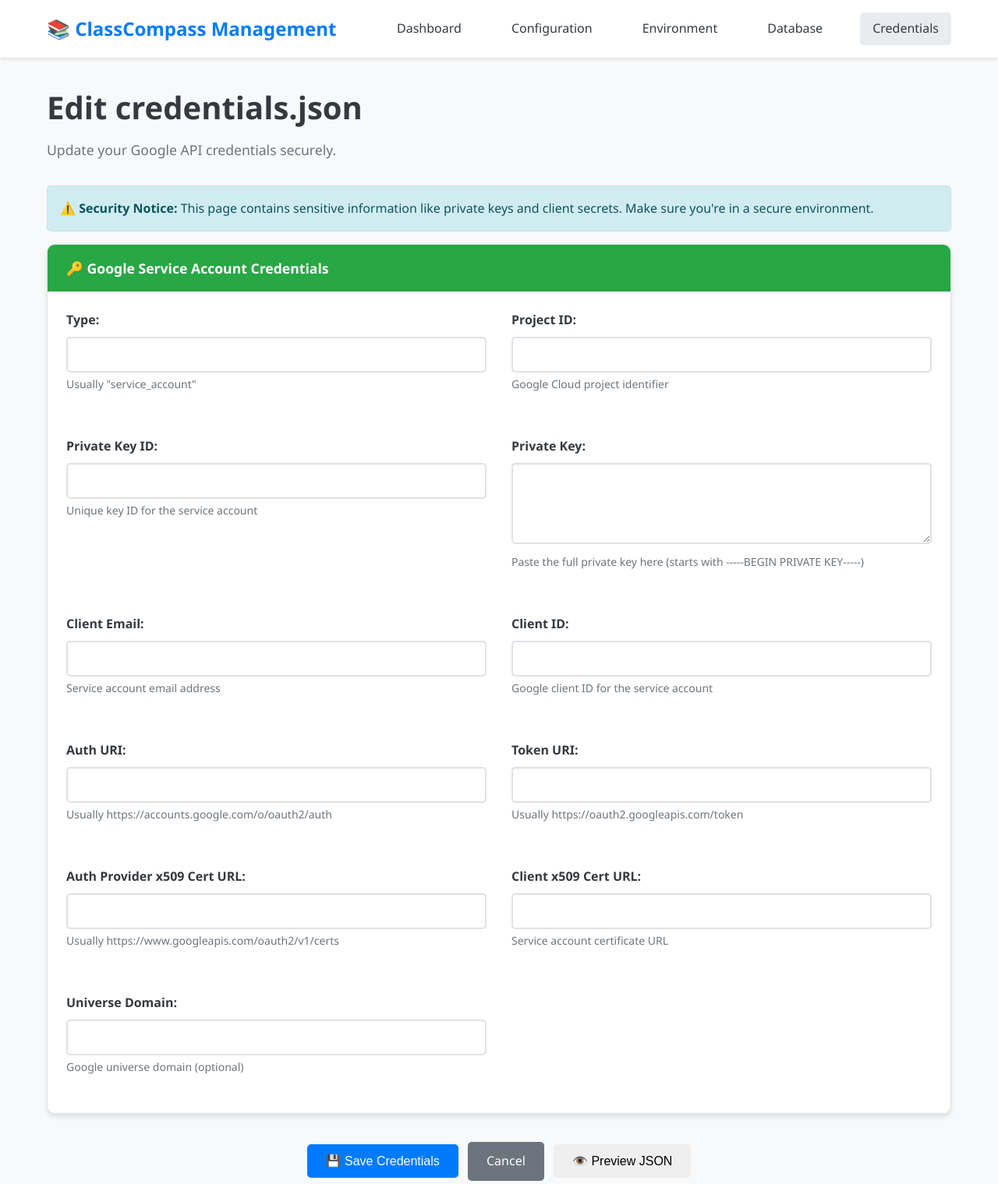
After one commit to Hannes-Schniz/classcompass, a Flask app: page /edit-credentials in a window 1280 px wide. The commit adds this page. Shown: the whole page at 78% size. Run offline with Flask 3, Linux system fonts and the light colour scheme.

Commit message:
added edit credentials page

```diff
--- a/web/app.py
+++ b/web/app.py
@@ -44,6 +44,8 @@
     "telegramToken": "",
     "telegramChat": ""
 }
+
+CREDENTIALS_PATH = os.path.join(os.path.dirname(__file__), '../credentials.json')
 
 # Utility Functions
 def load_config():
@@ -157,6 +159,7 @@
     except Exception as e:
         return {"error": str(e)}
 
+import time
 # Routes
 @app.route('/')
 def index():
@@ -370,13 +373,78 @@
         flash('Error resetting environment configuration!', 'error')
     return redirect(url_for('environment_page'))
 
+
+# Credentials editor route
+@app.route('/edit-credentials', methods=['GET', 'POST'])
+def edit_credentials():
+    # Read current credentials
+    try:
+        with open(CREDENTIALS_PATH, 'r', encoding='utf-8') as f:
+            creds = json.load(f)
+    except FileNotFoundError:
+        creds = {
+            "type": "", "project_id": "", "private_key_id": "",
+            "private_key": "", "client_email": "", "client_id": "",
+            "auth_uri": "", "token_uri": "",
+            "auth_provider_x509_cert_url": "",
+            "client_x509_cert_url": "", "universe_domain": ""
+        }
+    except json.JSONDecodeError:
+        flash("Error: credentials.json is malformed", "danger")
+        creds = {
+            "type": "", "project_id": "", "private_key_id": "",
+            "private_key": "", "client_email": "", "client_id": "",
+            "auth_uri": "", "token_uri": "",
+            "auth_provider_x509_cert_url": "",
+            "client_x509_cert_url": "", "universe_domain": ""
+        }
+
+    if request.method == 'POST':
+        # Extract form fields
+        fields = [
+            "type", "project_id", "private_key_id", "private_key",
+            "client_email", "client_id", "auth_uri", "token_uri",
+            "auth_provider_x509_cert_url", "client_x509_cert_url", "universe_domain"
+        ]
+        new_creds = {}
+        for field in fields:
+            val = request.form.get(field, '').strip()
+            new_creds[field] = val
+
+        # Validate non-empty for required fields
+        missing = [f for f in fields if new_creds[f] == ""]
+        if missing:
+            flash(f"Fields missing: {', '.join(missing)}", "warning")
+            return render_template('edit_credentials.html', creds=new_creds)
+
+        # Backup old credentials
+        backup_path = CREDENTIALS_PATH + '.bak.' + str(int(time.time()))
+        try:
+            if os.path.exists(CREDENTIALS_PATH):
+                os.replace(CREDENTIALS_PATH, backup_path)
+        except Exception as e:
+            app.logger.warning(f"Could not backup credentials: {e}")
+
+        # Write new credentials
+        try:
+            with open(CREDENTIALS_PATH, 'w', encoding='utf-8') as f:
+                json.dump(new_creds, f, indent=2)
+            flash("Credentials saved successfully.", "success")
+            return redirect(url_for('edit_credentials'))
+        except Exception as e:
+            app.logger.error(f"Error writing credentials.json: {e}")
+            flash("Error saving credentials.", "danger")
+            return render_template('edit_credentials.html', creds=new_creds)
+
+    # GET request
+    return render_template('edit_credentials.html', creds=creds)
+
+
 if __name__ == '__main__':
     # Create templates directory if it doesn't exist
     os.makedirs('templates', exist_ok=True)
-
     print("Starting ClassCompass Management Web GUI...")
     print("Open http://localhost:5001 in your browser")
     print("Press Ctrl+C to stop the server")
-
     # Run the Flask app on port 5001 to avoid conflicts
     app.run(host='0.0.0.0', port=5001, debug=True)
--- a/web/templates/base.html
+++ b/web/templates/base.html
@@ -386,6 +386,11 @@
             class="{% if request.endpoint == 'database_page' %}active{% endif %}"
             >Database</a
           >
+          <a
+            href="{{ url_for('edit_credentials') }}"
+            class="{% if request.endpoint == 'edit_credentials' %}active{% endif %}"
+            >Credentials</a
+          >
         </div>
       </div>
     </nav>
--- /dev/null
+++ b/web/templates/edit_credentials.html
@@ -0,0 +1,213 @@
+{% extends "base.html" %} {% block title %}Edit Credentials{% endblock %} {%
+block content %}
+<div class="page-header">
+  <h1>Edit credentials.json</h1>
+  <p>Update your Google API credentials securely.</p>
+</div>
+
+<div class="alert alert-info">
+  <strong>⚠️ Security Notice:</strong> This page contains sensitive information
+  like private keys and client secrets. Make sure you're in a secure
+  environment.
+</div>
+
+<form method="POST" id="credentialsForm">
+  <div
+    class="card"
+    style="margin: 1rem 0; border: 1px solid var(--border-color)">
+    <div class="card-header" style="background: var(--success-color)">
+      🔑 Google Service Account Credentials
+    </div>
+    <div class="card-body">
+      <div class="grid grid-2">
+        <div class="form-group">
+          <label for="type">Type:</label>
+          <input
+            type="text"
+            id="type"
+            name="type"
+            class="form-control"
+            value="{{ creds.type }}"
+            required />
+          <div class="help-text">Usually "service_account"</div>
+        </div>
+        <div class="form-group">
+          <label for="project_id">Project ID:</label>
+          <input
+            type="text"
+            id="project_id"
+            name="project_id"
+            class="form-control"
+            value="{{ creds.project_id }}"
+            required />
+          <div class="help-text">Google Cloud project identifier</div>
+        </div>
+        <div class="form-group">
+          <label for="private_key_id">Private Key ID:</label>
+          <input
+            type="text"
+            id="private_key_id"
+            name="private_key_id"
+            class="form-control"
+            value="{{ creds.private_key_id }}"
+            required />
+          <div class="help-text">Unique key ID for the service account</div>
+        </div>
+        <div class="form-group">
+          <label for="private_key">Private Key:</label>
+          <textarea
+            id="private_key"
+            name="private_key"
+            class="form-control"
+            rows="4"
+            required>
+{{ creds.private_key }}</textarea
+          >
+          <div class="help-text">
+            Paste the full private key here (starts with -----BEGIN PRIVATE
+            KEY-----)
+          </div>
+        </div>
+        <div class="form-group">
+          <label for="client_email">Client Email:</label>
+          <input
+            type="email"
+            id="client_email"
+            name="client_email"
+            class="form-control"
+            value="{{ creds.client_email }}"
+            required />
+          <div class="help-text">Service account email address</div>
+        </div>
+        <div class="form-group">
+          <label for="client_id">Client ID:</label>
+          <input
+            type="text"
+            id="client_id"
+            name="client_id"
+            class="form-control"
+            value="{{ creds.client_id }}"
+            required />
+          <div class="help-text">Google client ID for the service account</div>
+        </div>
+        <div class="form-group">
+          <label for="auth_uri">Auth URI:</label>
+          <input
+            type="text"
+            id="auth_uri"
+            name="auth_uri"
+            class="form-control"
+            value="{{ creds.auth_uri }}"
+            required />
+          <div class="help-text">
+            Usually https://accounts.google.com/o/oauth2/auth
+          </div>
+        </div>
+        <div class="form-group">
+          <label for="token_uri">Token URI:</label>
+          <input
+            type="text"
+            id="token_uri"
+            name="token_uri"
+            class="form-control"
+            value="{{ creds.token_uri }}"
+            required />
+          <div class="help-text">
+            Usually https://oauth2.googleapis.com/token
+          </div>
+        </div>
+        <div class="form-group">
+          <label for="auth_provider_x509_cert_url"
+            >Auth Provider x509 Cert URL:</label
+          >
+          <input
+            type="text"
+            id="auth_provider_x509_cert_url"
+            name="auth_provider_x509_cert_url"
+            class="form-control"
+            value="{{ creds.auth_provider_x509_cert_url }}"
+            required />
+          <div class="help-text">
+            Usually https://www.googleapis.com/oauth2/v1/certs
+          </div>
+        </div>
+        <div class="form-group">
+          <label for="client_x509_cert_url">Client x509 Cert URL:</label>
+          <input
+            type="text"
+            id="client_x509_cert_url"
+            name="client_x509_cert_url"
+            class="form-control"
+            value="{{ creds.client_x509_cert_url }}"
+            required />
+          <div class="help-text">Service account certificate URL</div>
+        </div>
+        <div class="form-group">
+          <label for="universe_domain">Universe Domain:</label>
+          <input
+            type="text"
+            id="universe_domain"
+            name="universe_domain"
+            class="form-control"
+            value="{{ creds.universe_domain }}"
+            required />
+          <div class="help-text">Google universe domain (optional)</div>
+        </div>
+      </div>
+    </div>
+  </div>
+  <div style="text-align: center; margin-top: 2rem">
+    <button type="submit" class="btn btn-primary">💾 Save Credentials</button>
+    <a href="/" class="btn btn-secondary">Cancel</a>
+    <button type="button" id="previewBtn" class="btn btn-info">
+      👁️ Preview JSON
+    </button>
+  </div>
+</form>
+
+<div
+  id="jsonPreview"
+  class="json-preview"
+  style="display: none; margin-top: 2rem">
+  <strong>JSON Preview:</strong>
+  <pre id="jsonContent">{{ creds | tojson(indent=2) }}</pre>
+</div>
+
+{% endblock %} {% block scripts %}
+<script>
+  document.addEventListener('DOMContentLoaded', function () {
+    const previewBtn = document.getElementById('previewBtn');
+    const jsonPreview = document.getElementById('jsonPreview');
+    const jsonContent = document.getElementById('jsonContent');
+    function getFormData() {
+      return {
+        type: document.getElementById('type').value,
+        project_id: document.getElementById('project_id').value,
+        private_key_id: document.getElementById('private_key_id').value,
+        private_key: document.getElementById('private_key').value,
+        client_email: document.getElementById('client_email').value,
+        client_id: document.getElementById('client_id').value,
+        auth_uri: document.getElementById('auth_uri').value,
+        token_uri: document.getElementById('token_uri').value,
+        auth_provider_x509_cert_url: document.getElementById(
+          'auth_provider_x509_cert_url'
+        ).value,
+        client_x509_cert_url: document.getElementById('client_x509_cert_url')
+          .value,
+        universe_domain: document.getElementById('universe_domain').value,
+      };
+    }
+    previewBtn.addEventListener('click', function () {
+      const creds = getFormData();
+      jsonContent.textContent = JSON.stringify(creds, null, 2);
+      if (jsonPreview.style.display === 'none') {
+        jsonPreview.style.display = 'block';
+        previewBtn.textContent = '❌ Hide JSON';
+      } else {
+        jsonPreview.style.display = 'none';
+        previewBtn.textContent = '👁️ Preview JSON';
+      }
+    });
+  });
+</script>
+{% endblock %}
```
Also changed, not shown: web/templates/dashboard.html (+10 -0 lines).
